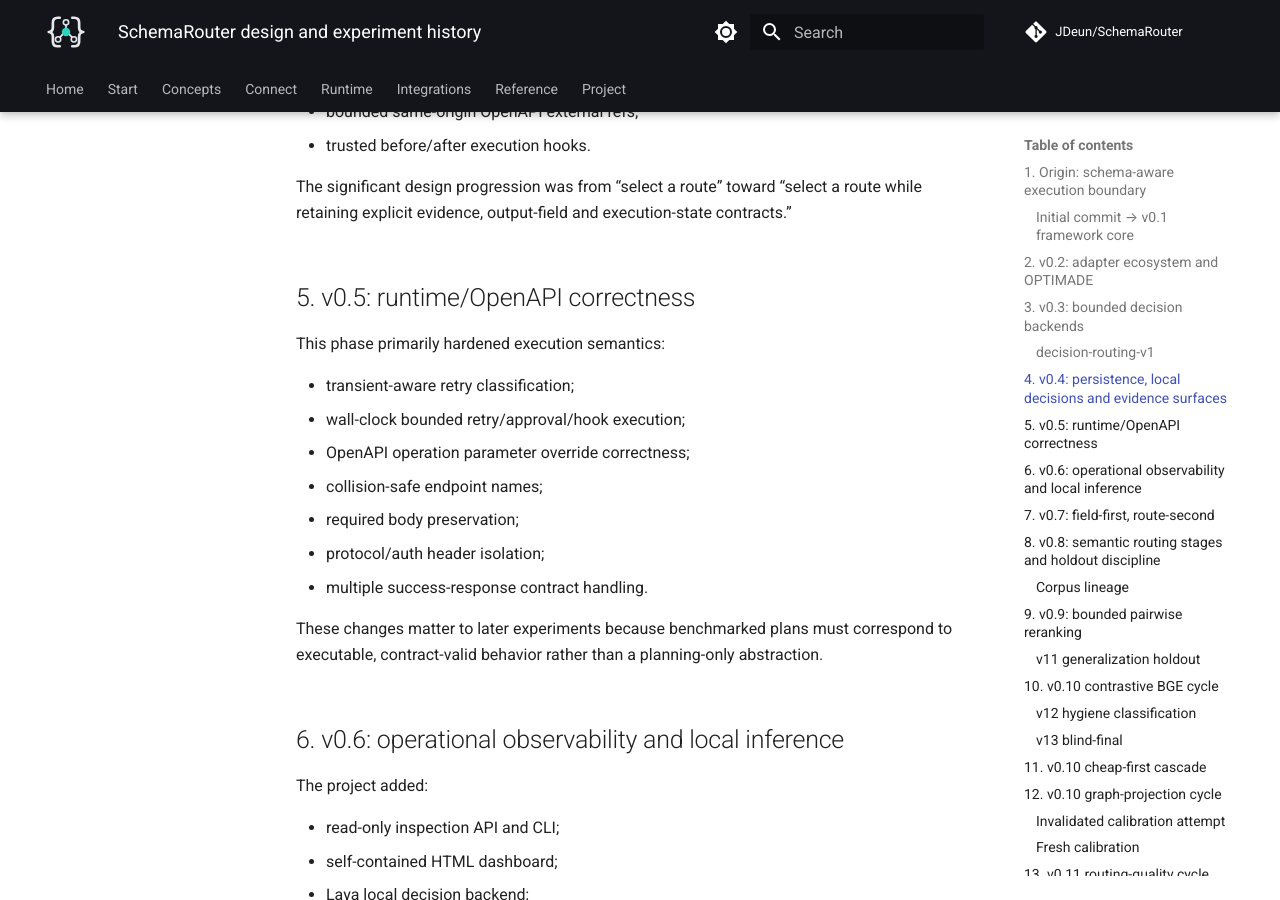
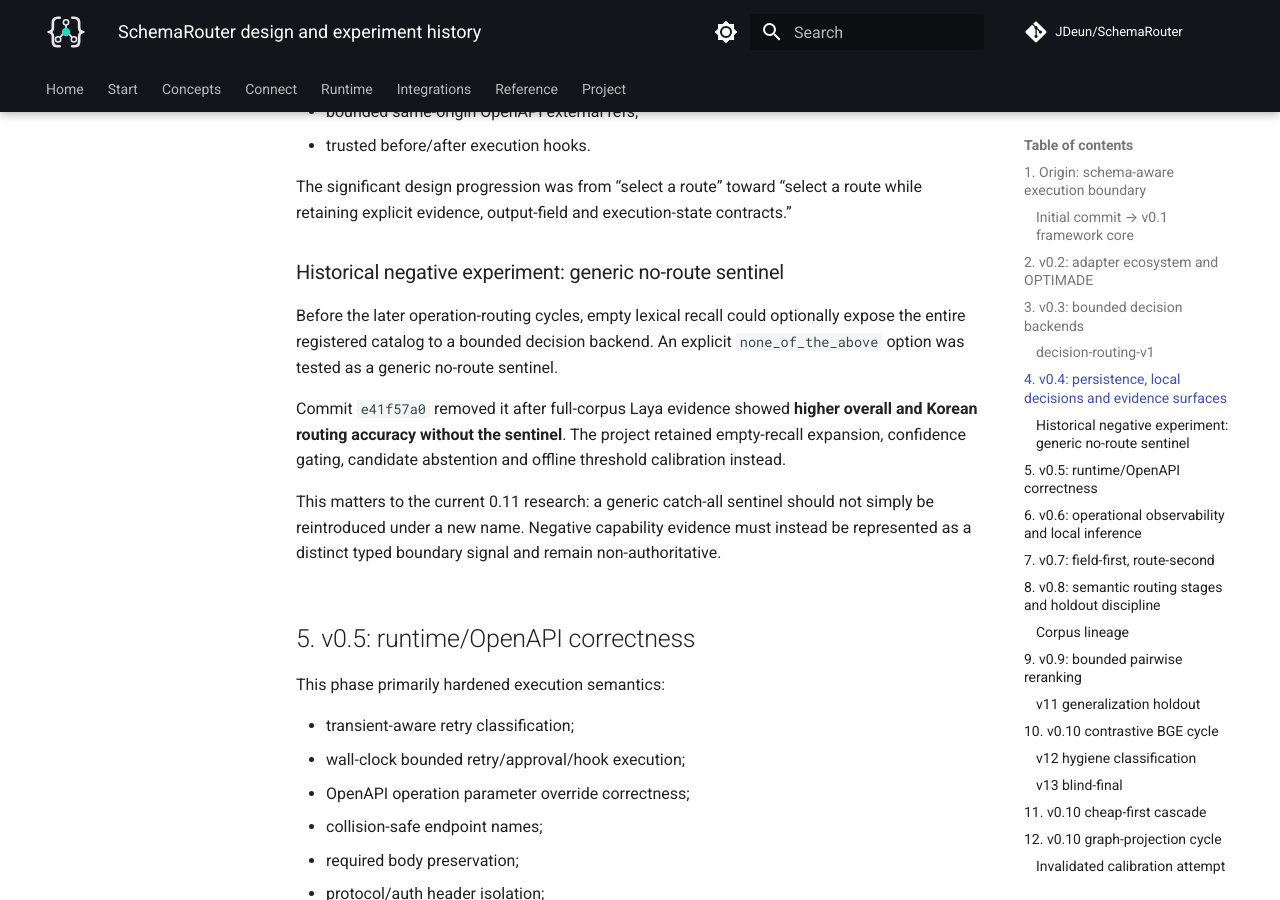
Before and after one commit to JDeun/SchemaRouter, an MkDocs documentation site: the page built from docs/research/design-and-experiment-history.md, in a window 1280 px wide and 900 px high, scrolled down 3150 px. Built offline with MkDocs 1.6.1 and Material for MkDocs 9.7.7, drawn with Linux system fonts in a browser that asks for light colours; comment, search, counter and statistics services are not loaded.

Commit message:
docs: record rejected generic no-route sentinel

```diff
--- a/docs/research/design-and-experiment-history.md
+++ b/docs/research/design-and-experiment-history.md
@@ -109,6 +109,14 @@ The v0.4 line added several architectural layers that later routing research rel
 - trusted before/after execution hooks.
 
 The significant design progression was from “select a route” toward “select a route while retaining explicit evidence, output-field and execution-state contracts.”
+
+### Historical negative experiment: generic no-route sentinel
+
+Before the later operation-routing cycles, empty lexical recall could optionally expose the entire registered catalog to a bounded decision backend. An explicit `none_of_the_above` option was tested as a generic no-route sentinel.
+
+Commit `e41f57a0` removed it after full-corpus Laya evidence showed **higher overall and Korean routing accuracy without the sentinel**. The project retained empty-recall expansion, confidence gating, candidate abstention and offline threshold calibration instead.
+
+This matters to the current 0.11 research: a generic catch-all sentinel should not simply be reintroduced under a new name. Negative capability evidence must instead be represented as a distinct typed boundary signal and remain non-authoritative.
 
 ## 5. v0.5: runtime/OpenAPI correctness
 
```
